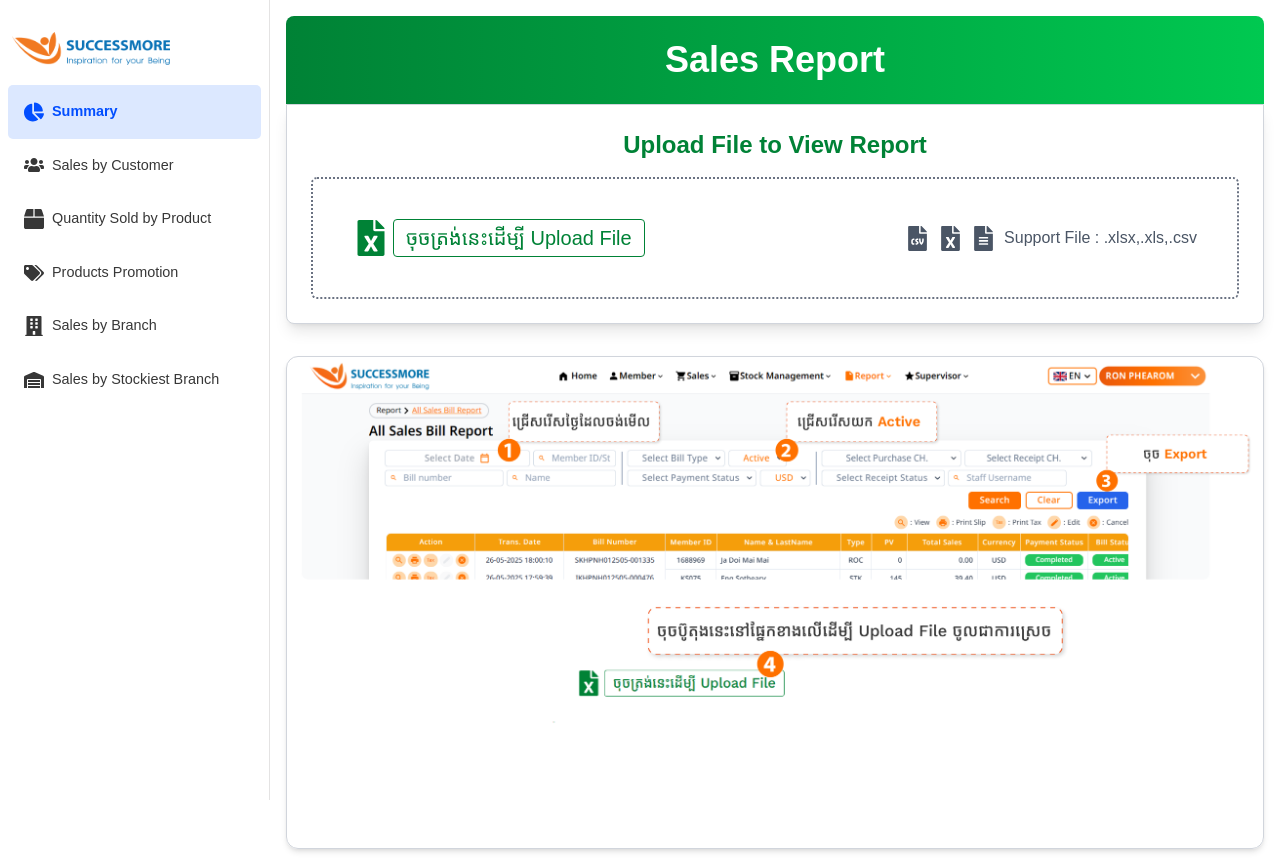
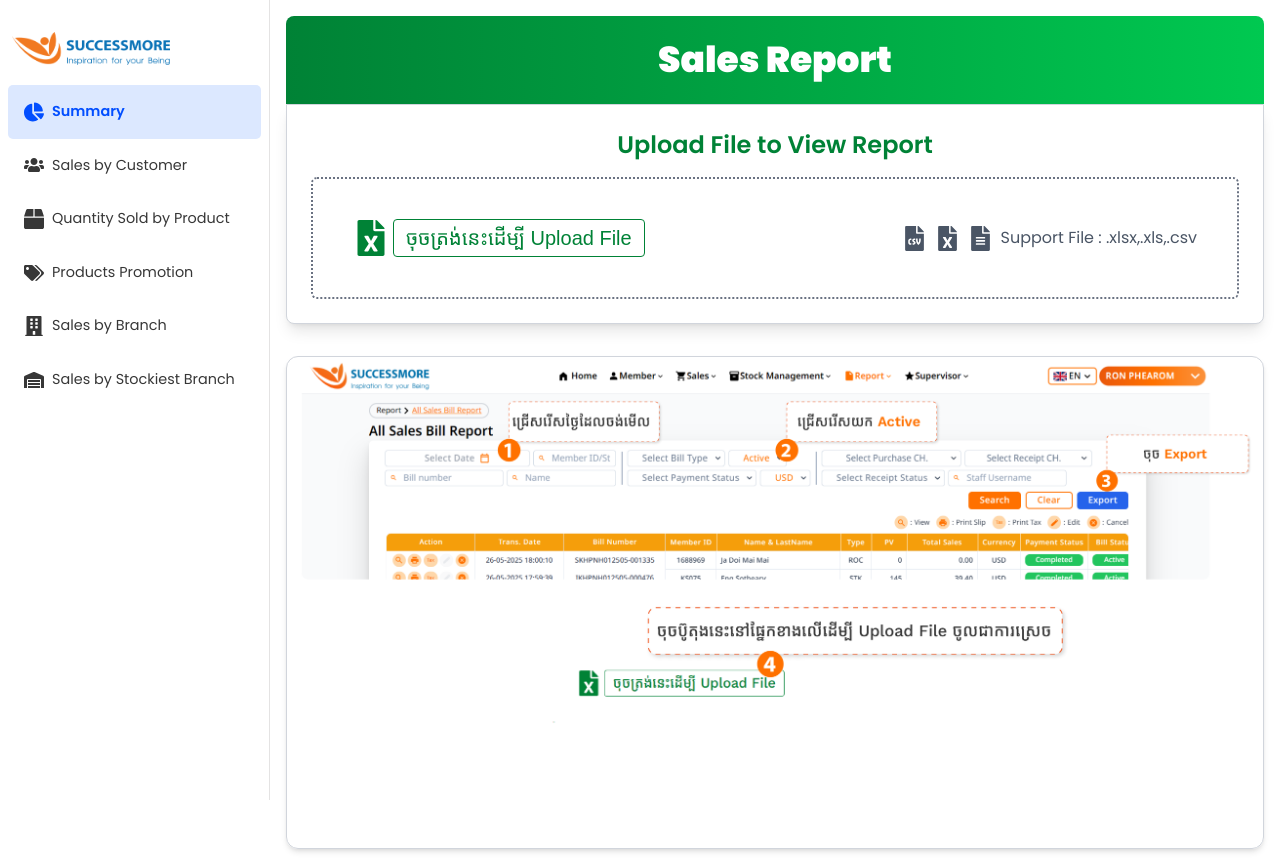
Before and after one commit to phearom922/scm-report, a React (Vite) app: page / in a window 1280 px wide. Built offline with nearby package versions, Linux system fonts and the light colour scheme; a web font is replaced by a local one.

Commit message:
fix google font ver-01

```diff
--- a/src/index.css
+++ b/src/index.css
@@ -1,9 +1,7 @@
-@import "tailwindcss";
-
 /*=============== GOOGLE FONTS ===============*/
 @import url('https://fonts.googleapis.com/css2?family=Poppins:wght@400;500;600;900&display=swap');
 @import url('https://fonts.googleapis.com/css2?family=Kantumruy+Pro:ital,wght@0,100..700;1,100..700&display=swap');
-
+@import "tailwindcss";
 @theme {
   --font-kantumruy: "Kantumruy Pro", sans-serif;
 }
```
